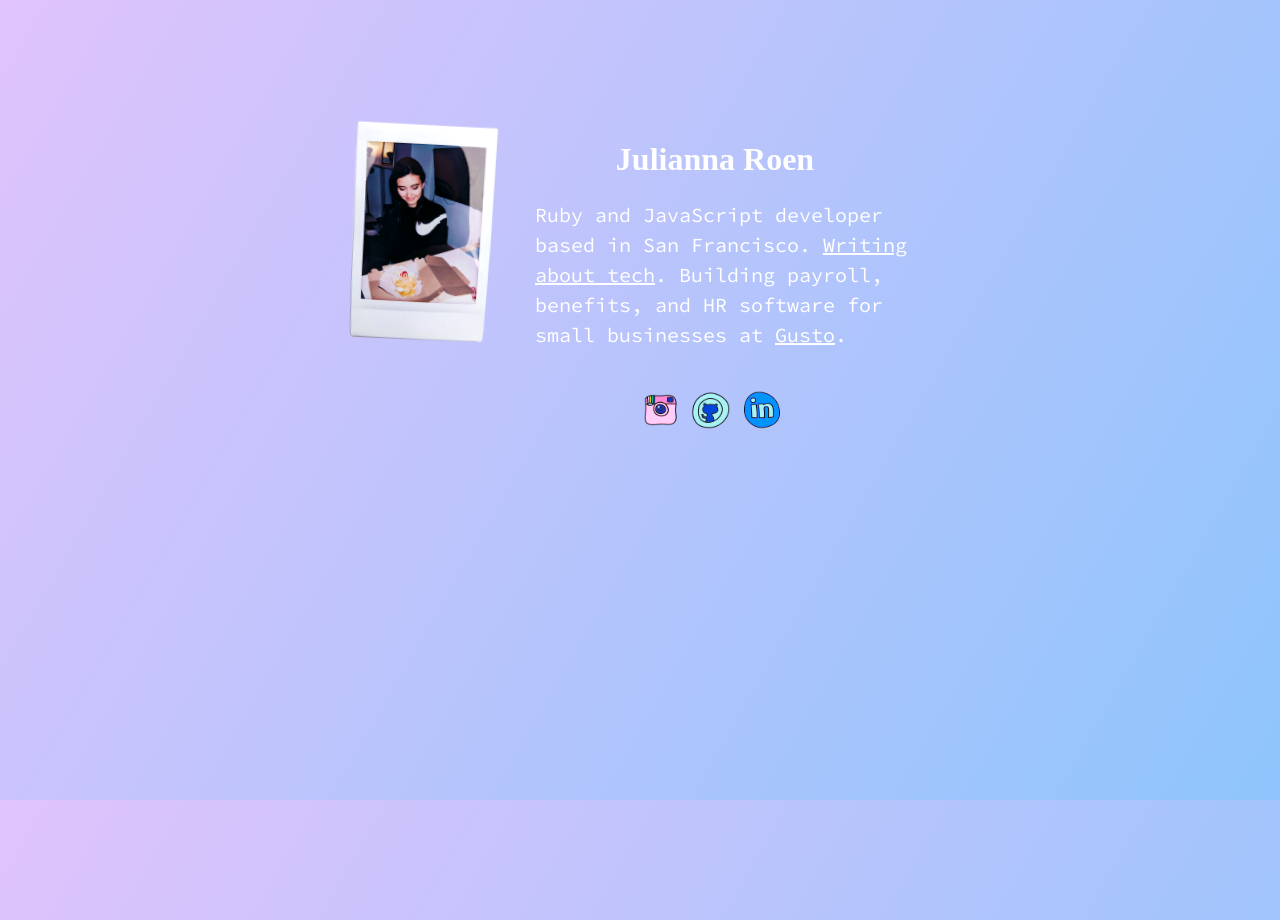
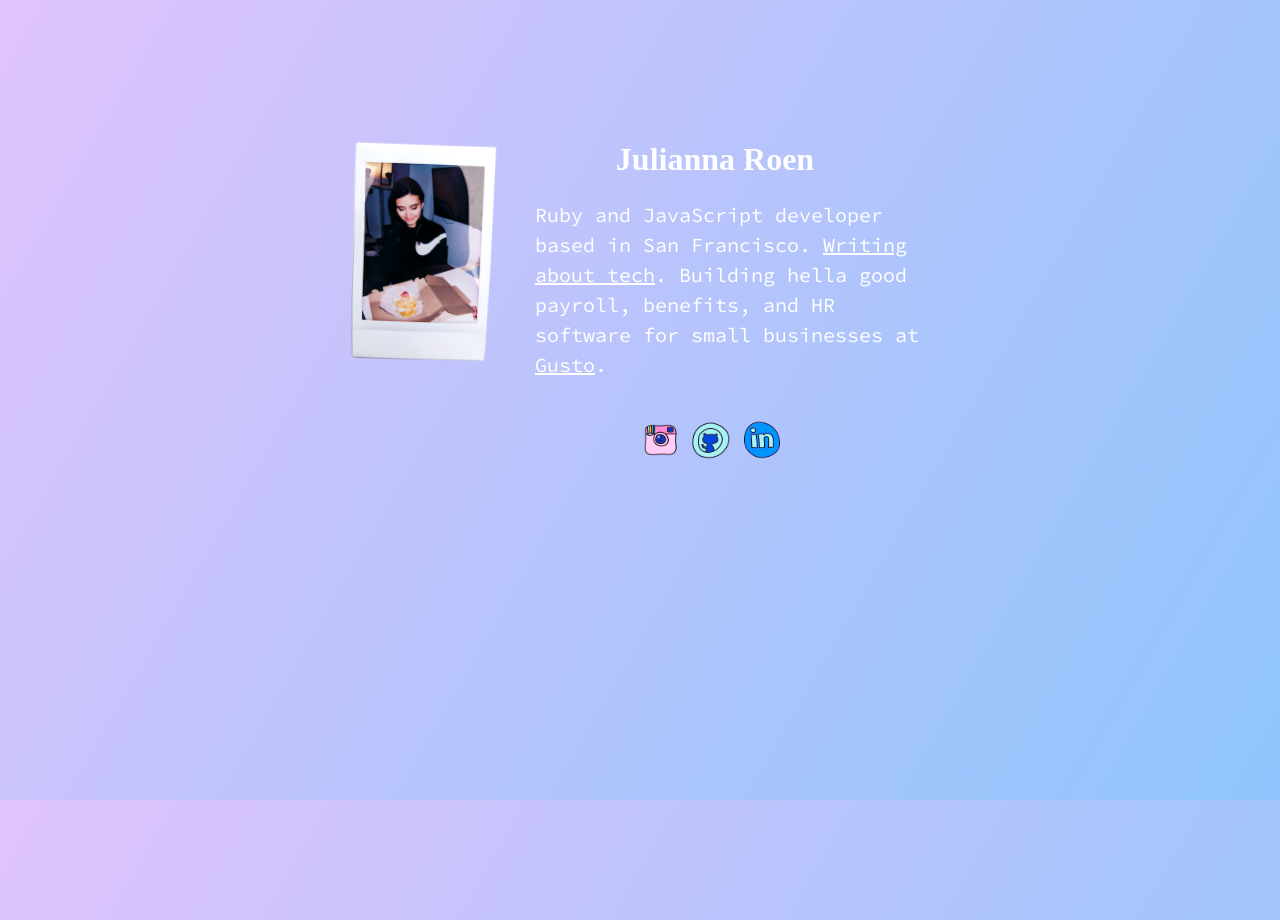
Before and after one commit to juliannaroen/julianna, a React (Create React App) app: page / in a window 1280 px wide. Built offline with nearby package versions, Linux system fonts and the light colour scheme; a web font is replaced by a local one.

Commit message:
Update copy and styling

```diff
--- a/src/App.css
+++ b/src/App.css
@@ -25,7 +25,7 @@
   line-height: 30px;
   margin-top: 0;
   max-width: 400px;
-  padding-left: 40px;
+  padding-left: 30px;
 }
 
 .social-container {
@@ -52,6 +52,21 @@
     margin-right: 20px;
   }
 
+  .home-paragraph {
+    font-size: 20px;
+    line-height: 30px;
+    margin-top: 0;
+    max-width: 400px;
+    padding-left: 40px;
+  }
+
+  .portrait {
+    margin-top: 20px;
+    max-width: 150px;
+    padding-bottom: 10px;
+    transform: rotate(2deg);
+  }
+
   .portrait-text-block {
     display: flex;
     align-items: flex-start;
--- a/src/App.jsx
+++ b/src/App.jsx
@@ -53,7 +53,7 @@ class App extends Component {
         >
           Writing about tech
         </a>.
-        Building payroll, benefits, and HR software for small businesses at{' '}
+        Building hella good payroll, benefits, and HR software for small businesses at{' '}
         <a
           href="https://gusto.com"
           target="_blank"
```
